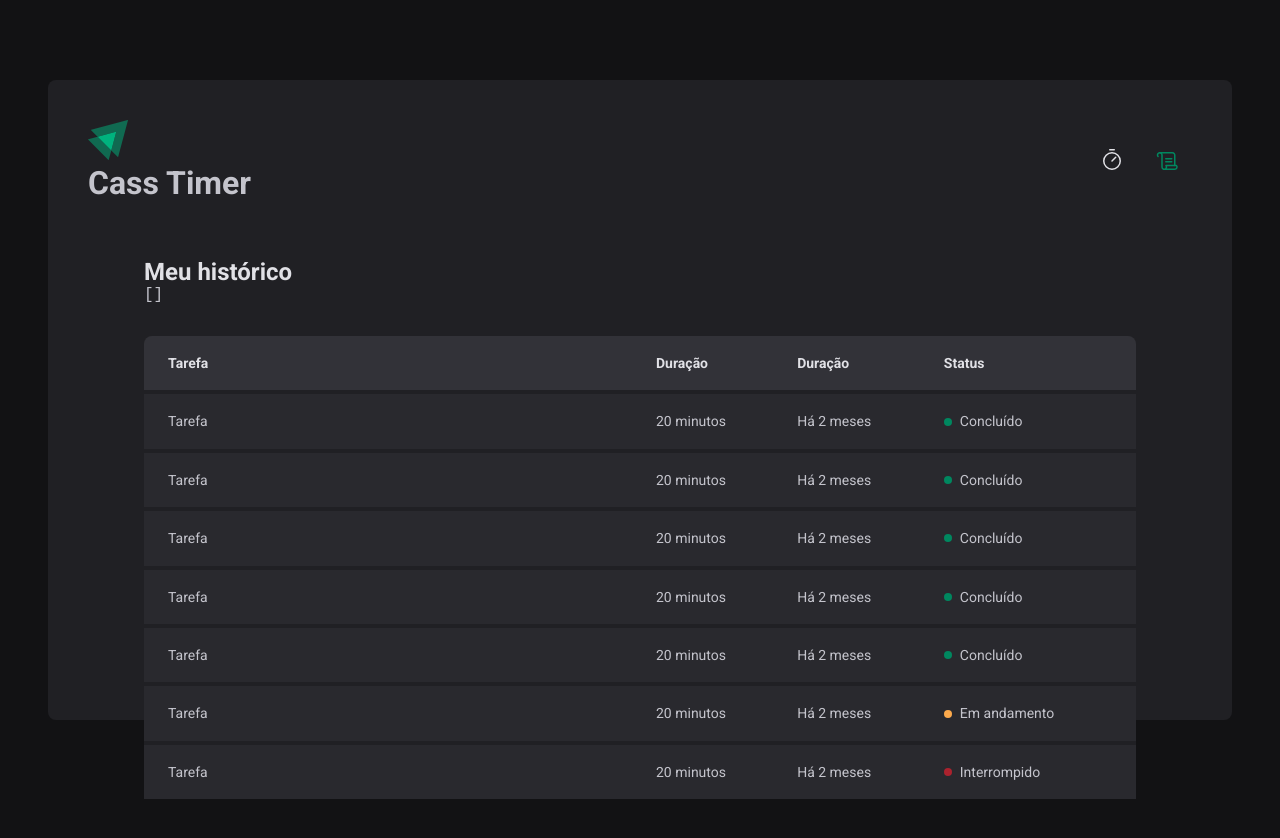
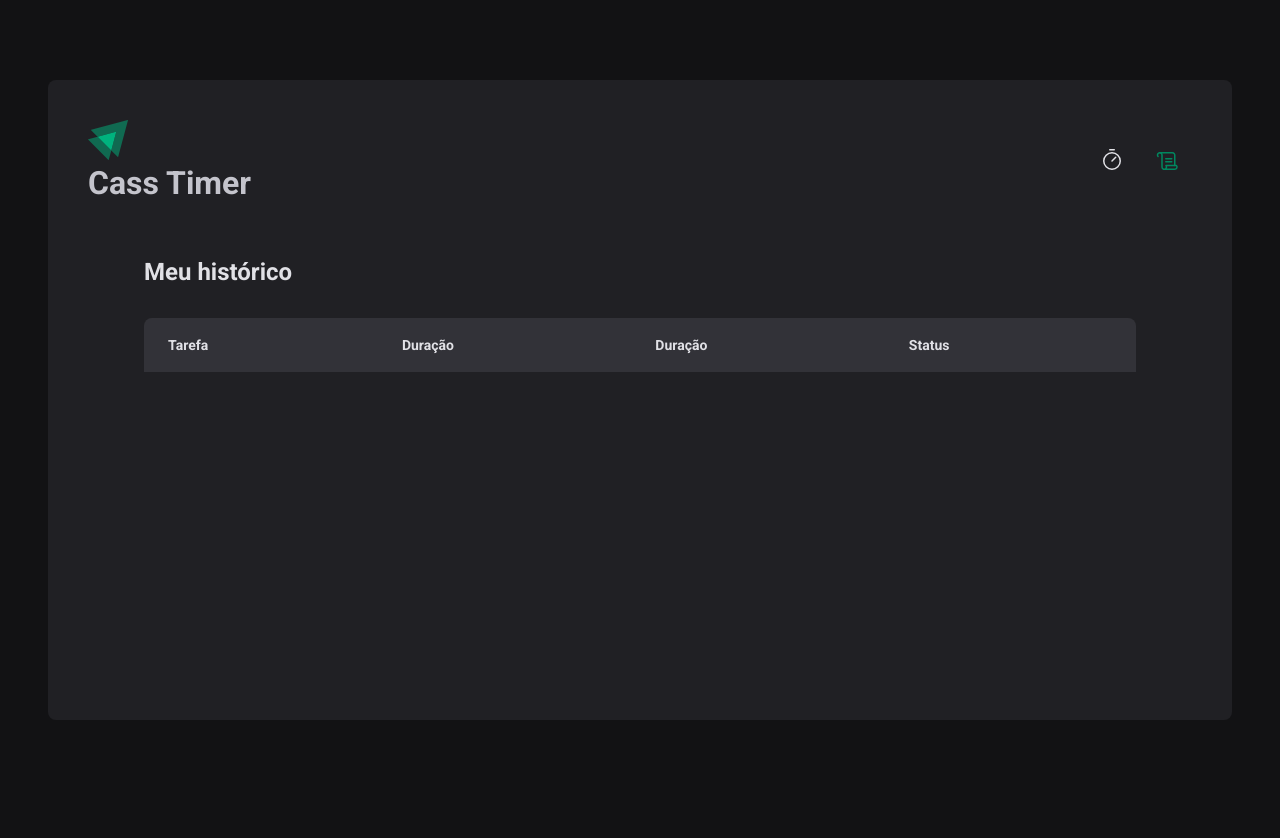
Before and after one commit to Cassio-Sales/CassTimer, a React (Vite) app: page /history in a window 1280 px wide. Shown: the top 838 px of the page. After the commit the page ends 800 px from the top, so only its background shows below. Built offline with nearby package versions, Linux system fonts and the light colour scheme.

Commit message:
feat(history): implement logic to update cycles in History container

```diff
--- a/src/pages/History/index.tsx
+++ b/src/pages/History/index.tsx
@@ -8,8 +8,6 @@
   return (
     <HistoryContainer>
       <h1>Meu histórico</h1>
-
-      <pre>{JSON.stringify(cycles, null, 2)}</pre>
 
       <HistoryList>
         <table>
@@ -22,62 +20,28 @@
             </tr>
           </thead>
           <tbody>
-            <tr>
-              <td>Tarefa</td>
-              <td>20 minutos</td>
-              <td>Há 2 meses</td>
-              <td>
-                <Status statusColor="green">Concluído</Status>
-              </td>
-            </tr>
-            <tr>
-              <td>Tarefa</td>
-              <td>20 minutos</td>
-              <td>Há 2 meses</td>
-              <td>
-                <Status statusColor="green">Concluído</Status>
-              </td>
-            </tr>
-            <tr>
-              <td>Tarefa</td>
-              <td>20 minutos</td>
-              <td>Há 2 meses</td>
-              <td>
-                <Status statusColor="green">Concluído</Status>
-              </td>
-            </tr>
-            <tr>
-              <td>Tarefa</td>
-              <td>20 minutos</td>
-              <td>Há 2 meses</td>
-              <td>
-                <Status statusColor="green">Concluído</Status>
-              </td>
-            </tr>
-            <tr>
-              <td>Tarefa</td>
-              <td>20 minutos</td>
-              <td>Há 2 meses</td>
-              <td>
-                <Status statusColor="green">Concluído</Status>
-              </td>
-            </tr>
-            <tr>
-              <td>Tarefa</td>
-              <td>20 minutos</td>
-              <td>Há 2 meses</td>
-              <td>
-                <Status statusColor="yellow">Em andamento</Status>
-              </td>
-            </tr>
-            <tr>
-              <td>Tarefa</td>
-              <td>20 minutos</td>
-              <td>Há 2 meses</td>
-              <td>
-                <Status statusColor="red">Interrompido</Status>
-              </td>
-            </tr>
+            {cycles.map(cycle => {
+              return (
+                <tr key={cycle.id}>
+                  <td>{cycle.task}</td>
+                  <td>{cycle.minutesAmount} minutes</td>
+                  <td>{cycle.startDate.toISOString()}</td>
+                  <td>
+                    {cycle.finishedDate && (
+                      <Status statusColor="green">Finished</Status>
+                    )}
+
+                    {cycle.interruptedDate && (
+                      <Status statusColor="red">Stop</Status>
+                    )}
+
+                    {(!cycle.finishedDate && !cycle.interruptedDate) && (
+                      <Status statusColor="yellow">In progress </Status>
+                    )}
+                  </td>
+                </tr>
+              )
+            })}
           </tbody>
         </table>
       </HistoryList>
--- a/src/pages/Home/index.tsx
+++ b/src/pages/Home/index.tsx
@@ -35,14 +35,19 @@
     }
   })
 
-  const { handleSubmit, watch /* reset */ } = newCycleForm
+  const { handleSubmit, watch, reset } = newCycleForm
+
+  function handleCreateNewCycle(data: NewCycleFormData) {
+    createNewCycle(data)
+    reset()
+  }
 
   const task = watch('task')
   const isSubmitDisable = !task
 
   return (
     <HomeContainer>
-      <form onSubmit={handleSubmit(createNewCycle)}>
+      <form onSubmit={handleSubmit(handleCreateNewCycle)}>
         <FormProvider {...newCycleForm}>
           <NewCycleForm />
         </FormProvider>
```
Also changed, not shown: 1 other file (tests, documents, lock files or other folders).
